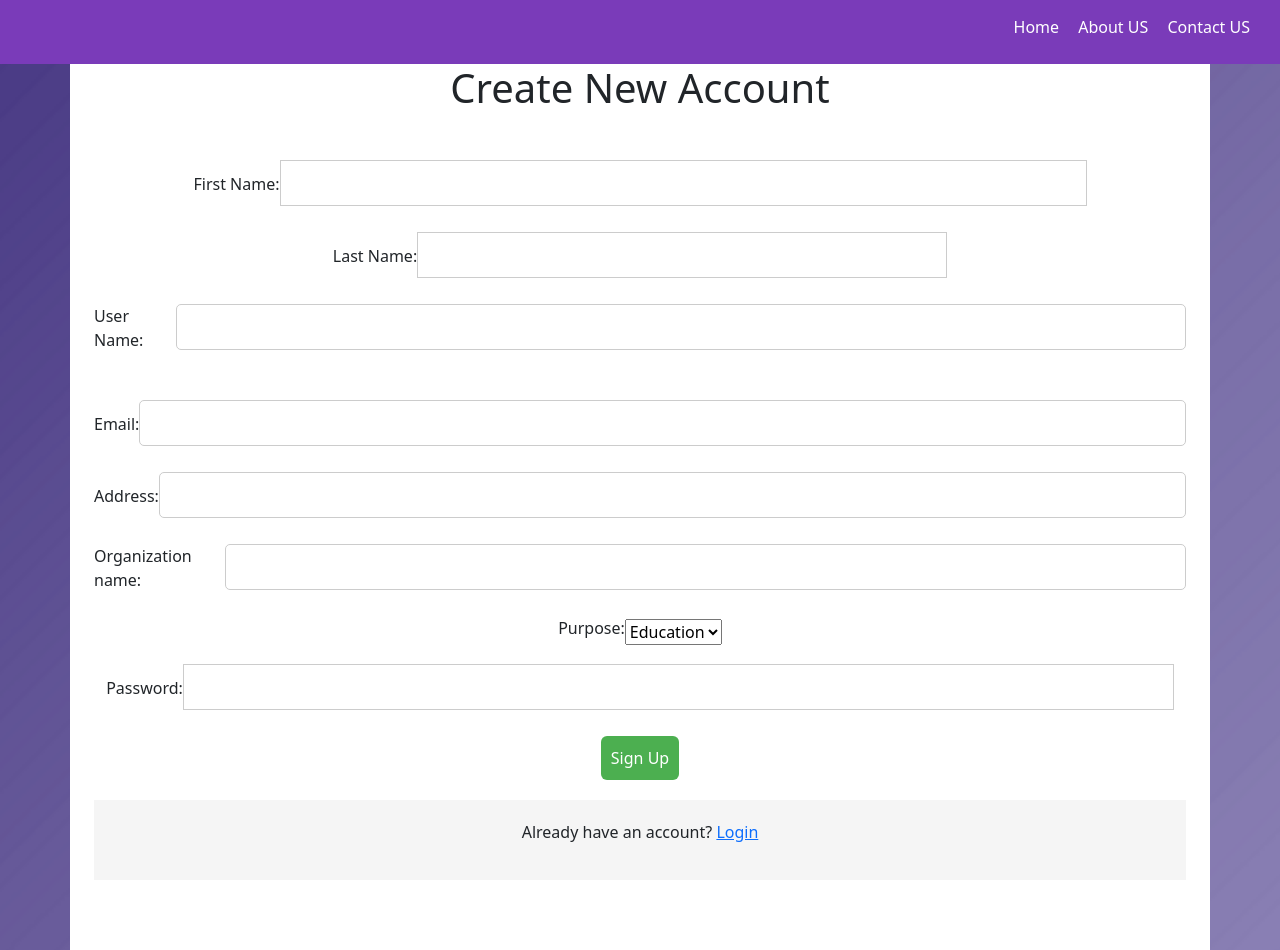
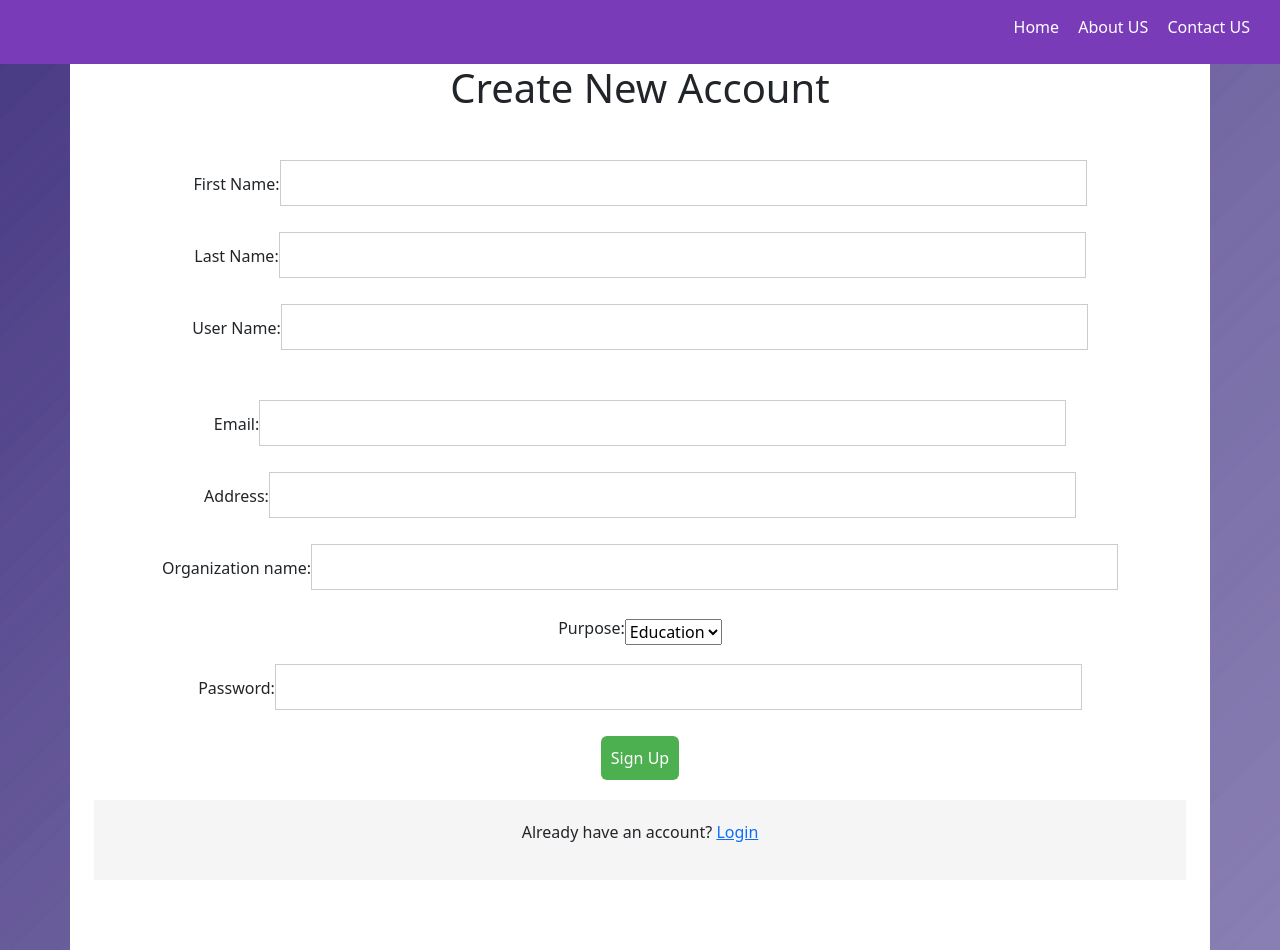
Before and after one commit to elugabriel/apriori_algorithm, a Flask app: page /signup in a window 1280 px wide. Shown: the top 950 px of the page. Run offline with Flask 3, Linux system fonts and the light colour scheme.

Commit message:
more changes to signup page

```diff
--- a/templates/signup.html
+++ b/templates/signup.html
@@ -38,27 +38,27 @@
 
       <div class="form-group mb-3">
         <label for="lastname" class="form-label">Last Name: </label>
-        <input type="password" name="username" required id="inputPassword5"  aria-labelledby="passwordHelpBlock" size="50">
+        <input type="password" name="username" required id="inputPassword5"  aria-labelledby="passwordHelpBlock" size="80">
       </div>
 
       <div class="form-group mb-3">
         <label for="lastname" class="form-label">User Name: </label>
-        <input type="text" name="username" id="username" size="100">
+        <input type="password" name="username" required id="inputPassword5"  aria-labelledby="passwordHelpBlock" size="80">
       </div>
       <br>
       <div class="form-group mb-3">
         <label for="email" class="form-label">Email: </label>
-        <input type="text" name="email" id="username" size="100">
+        <input type="password" name="username" required id="inputPassword5"  aria-labelledby="passwordHelpBlock" size="80">
       </div>
 
       <div class="form-group mb-3">
         <label for="address" class="form-label">Address: </label>
-        <input type="text" name="address" id="username" size="100">
+        <input type="password" name="username" required id="inputPassword5"  aria-labelledby="passwordHelpBlock" size="80">
       </div>
 
       <div class="form-group mb-3">
         <label for="ssname" class="form-label">Organization name: </label>
-        <input type="text" name="ssname" id="username" required size="100">
+        <input type="password" name="username" required id="inputPassword5"  aria-labelledby="passwordHelpBlock" size="80">
         <!-- ss stands for supermarket/school  -->
       </div>
 
@@ -74,7 +74,7 @@
 
       <div class="form-group mb-3">
         <label for="password" class="form-label">Password:</label>
-        <input type="password" name="password" required id="inputPassword5"  aria-labelledby="passwordHelpBlock" size="100">
+        <input type="password" name="username" required id="inputPassword5"  aria-labelledby="passwordHelpBlock" size="80">
       </div>
       <div class="form-group text-center">
         <button type="submit" class="btn btn-primary" value="Sign Up">Sign Up</button>
```
